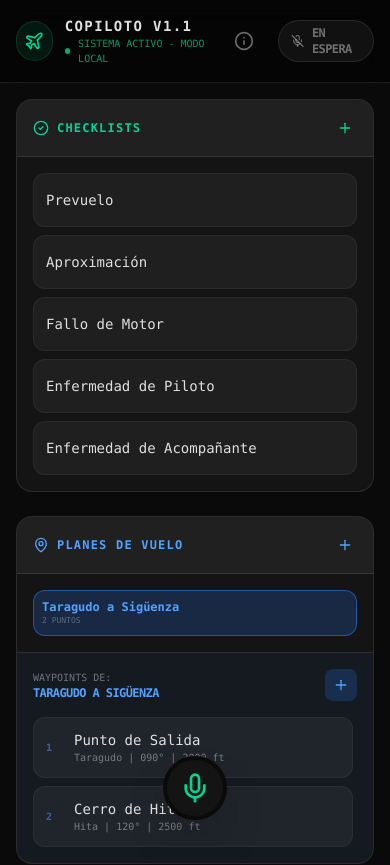
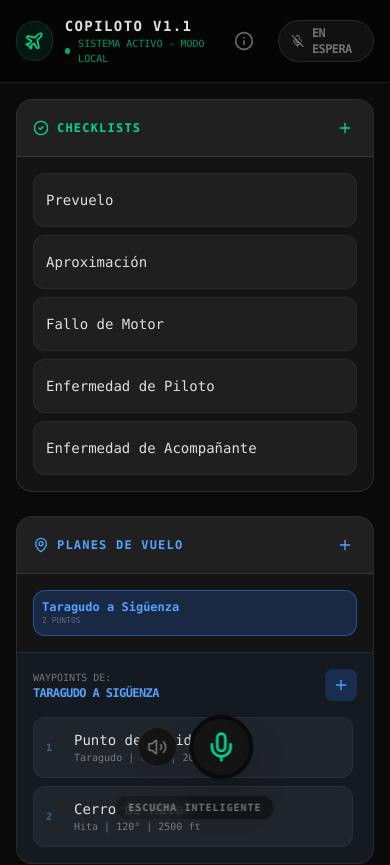
Before and after one commit to Bermarmorsa/CopilotoUltraligero, a React (Vite) app: page / in a window 390 px wide. Shown: the top 865 px of the page. Built offline with nearby package versions, Linux system fonts and the light colour scheme.

Commit message:
feat(app): Add headphone listening mode
Introduces a new listening mode to allow users to interact with the app via headphones, separate from the main speaker output. This improves usability and allows for more targeted audio feedback.

```diff
--- a/src/App.tsx
+++ b/src/App.tsx
@@ -18,6 +18,7 @@ import {
   Info,
   History,
   Volume2,
+  Headphones,
   Edit3,
   Plus,
   Trash2,
@@ -149,6 +150,7 @@ export default function App() {
   const [checklistIndex, setChecklistIndex] = useState(-1);
   const [isSpeaking, setIsSpeaking] = useState(false);
   const [isRecognitionEnabled, setIsRecognitionEnabled] = useState(true);
+  const [listeningMode, setListeningMode] = useState<'headphones' | 'speaker'>('speaker');
   const [micError, setMicError] = useState<string | null>(null);
 
   // --- Editing State ---
@@ -163,6 +165,7 @@ export default function App() {
   const [showHelp, setShowHelp] = useState(false);
 
   const recognitionRef = useRef<any>(null);
+  const startRecognitionRef = useRef<any>(null);
   const synthesisRef = useRef<SpeechSynthesis | null>(window.speechSynthesis);
   const lastSpokenRef = useRef<string>("");
   const logsEndRef = useRef<HTMLDivElement>(null);
@@ -170,10 +173,10 @@ export default function App() {
   const activeRoute = routes.find(r => r.id === activeRouteId) || routes[0];
 
   // --- Refs for state access in callbacks ---
-  const stateRef = useRef({ appState, activeChecklist, checklistIndex, checklists, routes, activeRouteId, aerodromes });
+  const stateRef = useRef({ appState, activeChecklist, checklistIndex, checklists, routes, activeRouteId, aerodromes, listeningMode, isSpeaking, isRecognitionEnabled });
   useEffect(() => {
-    stateRef.current = { appState, activeChecklist, checklistIndex, checklists, routes, activeRouteId, aerodromes };
-  }, [appState, activeChecklist, checklistIndex, checklists, routes, activeRouteId, aerodromes]);
+    stateRef.current = { appState, activeChecklist, checklistIndex, checklists, routes, activeRouteId, aerodromes, listeningMode, isSpeaking, isRecognitionEnabled };
+  }, [appState, activeChecklist, checklistIndex, checklists, routes, activeRouteId, aerodromes, listeningMode, isSpeaking, isRecognitionEnabled]);
 
   // --- Speech Synthesis ---
   const speak = useCallback((text: string, onEnd?: () => void) => {
@@ -184,9 +187,22 @@ export default function App() {
     utterance.lang = 'es-ES';
     utterance.rate = 1.0;
     utterance.pitch = 1.0;
-    utterance.onstart = () => setIsSpeaking(true);
+    utterance.onstart = () => {
+      setIsSpeaking(true);
+      if (stateRef.current.listeningMode === 'speaker' && recognitionRef.current) {
+        try { recognitionRef.current.stop(); } catch (e) {}
+      }
+    };
     utterance.onend = () => {
       setIsSpeaking(false);
+      if (stateRef.current.listeningMode === 'speaker' && stateRef.current.isRecognitionEnabled) {
+        // Restart recognition after speaking if in speaker mode
+        setTimeout(() => {
+          if (stateRef.current.isRecognitionEnabled && !recognitionRef.current && startRecognitionRef.current) {
+            startRecognitionRef.current();
+          }
+        }, 100);
+      }
       if (onEnd) onEnd();
     };
     synthesisRef.current.speak(utterance);
@@ -351,7 +367,11 @@ export default function App() {
   }, [speak, addLog]);
 
   const handleCommand = useCallback((command: string) => {
-    const { appState: currentAppState, activeChecklist: currentActiveChecklist, checklistIndex: currentChecklistIndex } = stateRef.current;
+    const { appState: currentAppState, activeChecklist: currentActiveChecklist, checklistIndex: currentChecklistIndex, listeningMode: currentMode, isSpeaking: currentlySpeaking } = stateRef.current;
+
+    // Guard for speaker mode: don't process if copilot is speaking
+    if (currentMode === 'speaker' && currentlySpeaking) return;
+
     const cmd = command.toLowerCase().trim();
     addLog(command, 'user');
 
@@ -401,9 +421,21 @@ export default function App() {
       else setMicError(`Error: ${event.error}`);
     };
     recognition.onend = () => {
+      // Only auto-restart if we are not speaking in speaker mode
+      if (stateRef.current.isRecognitionEnabled) {
+        if (stateRef.current.listeningMode === 'headphones' || !stateRef.current.isSpeaking) {
           setTimeout(() => {
-        try { recognition.start(); } catch (e) {}
+            try {
+              if (stateRef.current.isRecognitionEnabled) {
+                recognition.start();
+              }
+            } catch (e) {}
           }, 300);
+        } else {
+          // If we stopped because of speaking, clear the ref so it can be restarted by onend of synthesis
+          recognitionRef.current = null;
+        }
+      }
     };
     try {
       recognition.start();
@@ -412,6 +444,10 @@ export default function App() {
       setMicError("Fallo al iniciar");
     }
   }, [handleCommand]);
+
+  useEffect(() => {
+    startRecognitionRef.current = startRecognition;
+  }, [startRecognition]);
 
   useEffect(() => {
     if (isRecognitionEnabled) startRecognition();
@@ -1025,6 +1061,8 @@ export default function App() {
                     <li>• <span className="text-white">"Repetir"</span>: Repite lo último que dijo el copiloto.</li>
                     <li>• <span className="text-white">"Ayuda / Opciones"</span>: Escucha los comandos.</li>
                     <li>• <span className="text-red-400">"Cancelar / Parar"</span>: Detiene la acción actual.</li>
+                    <li>• <span className="text-blue-400">Modo Cascos</span>: Escucha continua (incluso si el copiloto habla).</li>
+                    <li>• <span className="text-emerald-400">Modo Altavoz</span>: Escucha inteligente (se pausa mientras el copiloto habla).</li>
                   </ul>
                 </section>
               </div>
@@ -1034,7 +1072,21 @@ export default function App() {
       </AnimatePresence>
 
       {/* Voice Control Button */}
-      <div className="fixed bottom-6 left-1/2 -translate-x-1/2 z-20 flex flex-col items-center gap-2">
+      <div className="fixed bottom-6 left-1/2 -translate-x-1/2 z-20 flex flex-col items-center gap-4">
+        <div className="flex items-center gap-3">
+          <motion.button
+            whileTap={{ scale: 0.9 }}
+            onClick={() => {
+              const newMode = listeningMode === 'headphones' ? 'speaker' : 'headphones';
+              setListeningMode(newMode);
+              speak(`Modo ${newMode === 'headphones' ? 'cascos' : 'altavoz'} activado`);
+            }}
+            className={`w-10 h-10 rounded-full flex items-center justify-center shadow-lg border border-white/10 transition-all ${listeningMode === 'headphones' ? 'bg-blue-500 text-white' : 'bg-[#141414] text-white/40'}`}
+            title={listeningMode === 'headphones' ? "Modo Cascos (Escucha continua)" : "Modo Altavoz (Escucha pausada)"}
+          >
+            {listeningMode === 'headphones' ? <Headphones className="w-5 h-5" /> : <Volume2 className="w-5 h-5" />}
+          </motion.button>
+
           <motion.button
             whileTap={{ scale: 0.9 }}
             onClick={toggleRecognition}
@@ -1042,6 +1094,11 @@ export default function App() {
           >
             {!isRecognitionEnabled ? <MicOff className="w-8 h-8" /> : appState === 'listening' ? <div className="flex gap-1">{[1, 2, 3].map(i => <motion.div key={i} animate={{ scaleY: [1, 2, 1] }} transition={{ duration: 0.4, repeat: Infinity, delay: i * 0.1 }} className="w-1 h-4 bg-black rounded-full" />)}</div> : <Mic className="w-8 h-8" />}
           </motion.button>
+        </div>
+
+        <div className="bg-black/40 backdrop-blur-sm px-3 py-1 rounded-full border border-white/5 text-[10px] uppercase tracking-widest text-white/40 font-bold">
+          {listeningMode === 'headphones' ? 'Escucha Continua' : 'Escucha Inteligente'}
+        </div>
       </div>
 
       {appState === 'listening' && <div className="fixed inset-0 pointer-events-none border-[8px] border-emerald-500/20 animate-pulse z-50" />}
```
Lines whose indentation alone changed are shown as unchanged.
